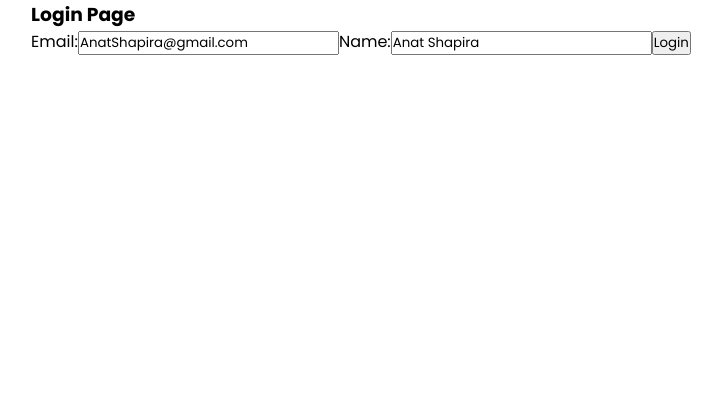
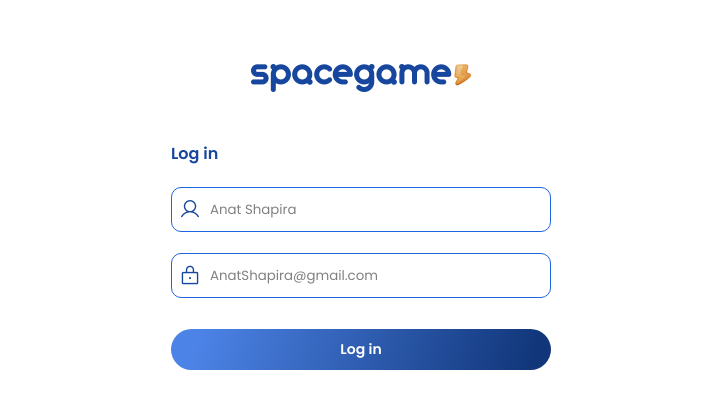
Before and after one commit to chenMordechai/Playspace-front, a React (Vite) app: page / in a window 1280 px wide. Shown: the top 408 px of the page, without its empty margins (279-1001 px from the left). Built offline with nearby package versions, Linux system fonts and the light colour scheme.

Commit message:
LoginSignup cmp

```diff
--- /dev/null
+++ b/src/assets/style/cmps/_LoginSignup.scss
@@ -0,0 +1,72 @@
+.login-signup {
+    .spacegame-logo-blue {
+        position: absolute;
+        width: 220px;
+        height: 28px;
+        left: calc(50% - 220px / 2);
+        top: 64px;
+    }
+
+    .signup-form {
+        position: relative;
+        margin-top: 142px;
+        padding: 0px 10px;
+        @include flex(column, stretch, start, 21px);
+
+        span {
+            font-family: Poppins;
+            font-weight: 600;
+            font-size: 16px;
+            line-height: 24px;
+            color: var(--primary-35);
+        }
+        .end-span {
+            align-self: end;
+            font-size: 14px;
+        }
+
+        input {
+            @include input;
+            padding: 0px 38px;
+        }
+
+        .input-img {
+            position: absolute;
+            width: 22px;
+            height: 22px;
+
+            &.user {
+                left: 18px;
+                top: 56px;
+            }
+
+            &.password {
+                left: 18px;
+                top: 123px;
+            }
+
+            &.eye {
+                top: 123px;
+                right: 20px;
+            }
+        }
+
+        button {
+            @include btn;
+            // margin-top: 29px;
+            margin-top: 10px;
+        }
+
+        p {
+            align-self: center;
+            font-weight: 500;
+            color: var(--primary);
+            font-size: 14px;
+            margin-top: 106px;
+
+            span {
+                font-size: 14px;
+            }
+        }
+    }
+}
--- a/src/assets/style/main.scss
+++ b/src/assets/style/main.scss
@@ -25,3 +25,4 @@
 @import "cmps/UserImgAddModal";
 @import "cmps/Media";
 @import "cmps/SelectedImg";
+@import "cmps/LoginSignup";
--- a/src/assets/style/pages/_Login.scss
+++ b/src/assets/style/pages/_Login.scss
@@ -0,0 +1,4 @@
+.login {
+    width: 100%;
+    max-width: 400px;
+}
--- /dev/null
+++ b/src/cmps/LoginSignup.jsx
@@ -0,0 +1,29 @@
+import spacegameLogoBlue from '../assets/img/spacegame-logo-blue.png'
+import user from '../assets/img/user.png'
+import password from '../assets/img/password.png'
+
+export function LoginSignup({ credentials, handleChange, onBtnClick, btnType, text }) {
+    return (
+        <section className="login-signup">
+            {/* <section className="step-0"> */}
+            <img className="spacegame-logo-blue" src={spacegameLogoBlue} />
+
+            <form className="signup-form">
+                <span>{text}</span>
+                <img className="input-img user" src={user} />
+                <input placeholder="Name" type="text" id="name" name="name" value={credentials.name} onChange={handleChange} required />
+
+                <img className="input-img password" src={password} />
+                {/* <img className="input-img eye" src={eye} /> */}
+                <input placeholder="Email" type="email" id="email" name="email" value={credentials.email} onChange={handleChange} required />
+
+                {/* <span className="end-span">Forget Password?</span> */}
+                <button type={btnType} disabled={!(credentials.name && credentials.email)} onClick={onBtnClick}>{text}</button>
+                {/* <p>Don’t have account? <span>Sign up</span></p> */}
+                {/* <button type="button" className={`next-btn ${credentials.name && credentials.email ? 'purple-btn' : ''}`} onClick={() => setStepIdx(prev => prev + 1)}>Sign in</button> */}
+
+            </form>
+            {/* </section> */}
+        </section>
+    )
+}
--- a/src/pages/Admin.jsx
+++ b/src/pages/Admin.jsx
@@ -47,7 +47,7 @@ export function Admin() {
                         <Link to={`/game/${game.id}`} title="Play" >
                             <span>Play</span>
                         </Link>
-                        <button>Details</button>
+                        {/* <button>Details</button> */}
                         <button>Delete</button>
                         <Link to={`/game/group/${game.id}`} title="groups" >
                             <span>Groups</span>
--- a/src/pages/GameEdit.jsx
+++ b/src/pages/GameEdit.jsx
@@ -73,7 +73,7 @@ export function GameEdit() {
     function setGameFormChanges(game) {
         if (!firstLoad.current) return
         // admins
-        game.adminData = game.adminData.map(admin => admin.adminId)
+        game.admins = game.admins.map(admin => admin.adminId)
 
         // times
         utilService.setTimesFormChanges(game)
--- a/src/pages/Login.jsx
+++ b/src/pages/Login.jsx
@@ -4,6 +4,7 @@ import { useNavigate } from "react-router-dom"
 
 import { login, adminLogin } from "../store/actions/auth.action"
 import { authService } from '../services/auth.service'
+import { LoginSignup } from '../cmps/LoginSignup'
 
 export function Login() {
     const [credentials, setCredentials] = useState(authService.getEmptyCredentials())
@@ -46,21 +47,12 @@ export function Login() {
         }
     }
 
-    return (
-        <section className="login">
+    return (<section className="login">
 
-            <h1>Login Page</h1>
-            {!loggedinUser && <form onSubmit={handleSubmitLoginForm}>
-                <label htmlFor="email">Email:</label>
-                <input type="email" id="email" name="email" value={credentials.email} onChange={handleChange} required />
-
-                <label htmlFor="name">Name:</label>
-                <input type="text" id="name" name="name" value={credentials.name} onChange={handleChange} required />
-
-                <button type="submit">Login</button>
-            </form>}
-
-            {loggedinUser && <section>
+        {!loggedinUser &&
+            <LoginSignup credentials={credentials} handleChange={handleChange} onBtnClick={handleSubmitLoginForm} btnType="submit" text="Log in" />
+        }
+        {loggedinUser?.isAdmin && <section>
             <h2>Hello {loggedinUser.name}</h2>
 
             <form onSubmit={handleSubmitAdminForm}>
@@ -71,5 +63,6 @@ export function Login() {
             </form>
         </section>}
     </section>
+
     )
 }
--- a/src/pages/Signup.jsx
+++ b/src/pages/Signup.jsx
@@ -39,9 +39,6 @@ import spacegameLogo from '../assets/img/spacegame-logo.png'
 import x from '../assets/img/x.png'
 import v from '../assets/img/green-v.png'
 import companyLogo from '../assets/img/company-logo.png'
-import spacegameLogoBlue from '../assets/img/spacegame-logo-blue.png'
-import user from '../assets/img/user.png'
-import password from '../assets/img/password.png'
 import eye from '../assets/img/eye.png'
 import plus from '../assets/img/plus.png'
 
@@ -50,6 +47,7 @@ import { ScreenOpenContext } from "../contexts/ScreenOpenConext.js";
 import { useToggle } from '../customHooks/useToggle'
 import { useEffectToggleModal } from '../customHooks/useEffectToggleModal'
 import { useEffectCloseModal } from '../customHooks/useEffectCloseModal'
+import { LoginSignup } from "../cmps/LoginSignup.jsx"
 
 
 export function Signup() {
@@ -206,25 +204,8 @@ export function Signup() {
             </section> */}
 
             {stepIdx === 0 && !loggedinPlayer &&
-                <section className="step-0">
-                    <img className="spacegame-logo-blue" src={spacegameLogoBlue} />
-
-                    <form className="signup-form">
-                        <span>Sign in</span>
-                        <img className="input-img user" src={user} />
-                        <input placeholder="Name" type="text" id="name" name="name" value={credentials.name} onChange={handleChange} required />
-
-                        <img className="input-img password" src={password} />
-                        {/* <img className="input-img eye" src={eye} /> */}
-                        <input placeholder="Email" type="email" id="email" name="email" value={credentials.email} onChange={handleChange} required />
-
-                        {/* <span className="end-span">Forget Password?</span> */}
-                        <button type="button" disabled={!(credentials.name && credentials.email)} onClick={() => setStepIdx(prev => prev + 1)}>Sign in</button>
-                        {/* <p>Don’t have account? <span>Sign up</span></p> */}
-                        {/* <button type="button" className={`next-btn ${credentials.name && credentials.email ? 'purple-btn' : ''}`} onClick={() => setStepIdx(prev => prev + 1)}>Sign in</button> */}
-
-                    </form>
-                </section>}
+                <LoginSignup credentials={credentials} handleChange={handleChange} onBtnClick={() => setStepIdx(prev => prev + 1)} btnType="button" text="Sign in" />
+            }
 
             {stepIdx === 1 &&
                 <section className="step-1">
```
Also changed, not shown: src/assets/style/pages/_Signup.scss (+62 -62 lines). Lines whose indentation alone changed are shown as unchanged.
